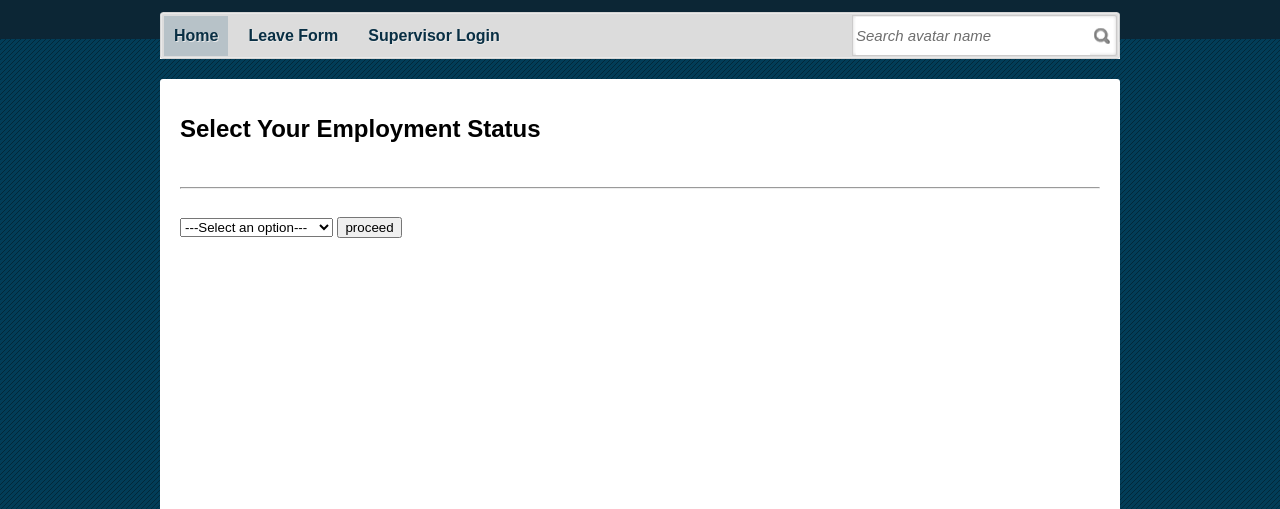
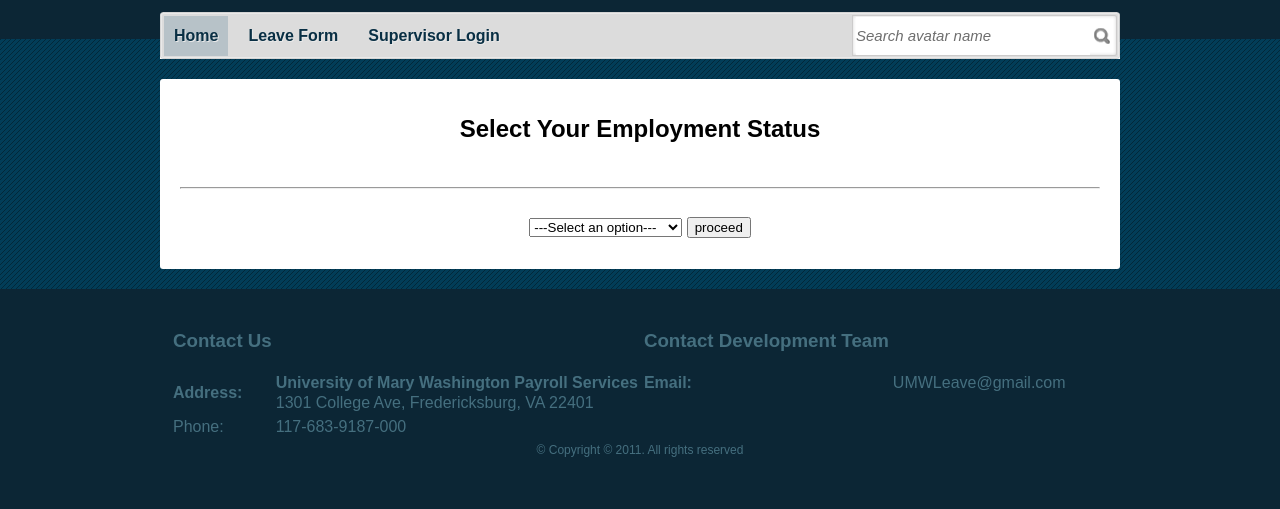
Before and after one commit to mikeyGlitz/Leave-Form, a PHP site: page /leaveform.php in a window 1280 px wide. Shown: the part 140-649 px from the top of the page. After the commit the page ends 597 px from the top, so only its background shows below. Run offline with PHP 8.4, Linux system fonts and the light colour scheme.

Commit message:
Fixed the form page so that everything is centered and the height is limited

```diff
--- a/leaveform.php
+++ b/leaveform.php
@@ -10,12 +10,12 @@
 	<![endif]-->
 </head>
 
-<body>
+<body >
 	<?php
 		include "head.php";
 	?>
 	<div id="contents">
-		<div class="background">
+		<div class="background" style="min-height: 150px; text-align: center">
 			<h2>Select Your Employment Status</h2><br />
 			<hr /><br />
 			<form name=employment id=employee>
```
